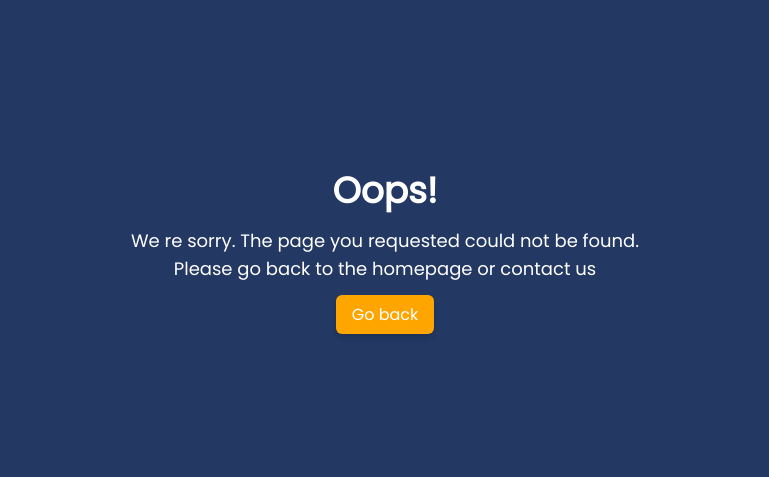
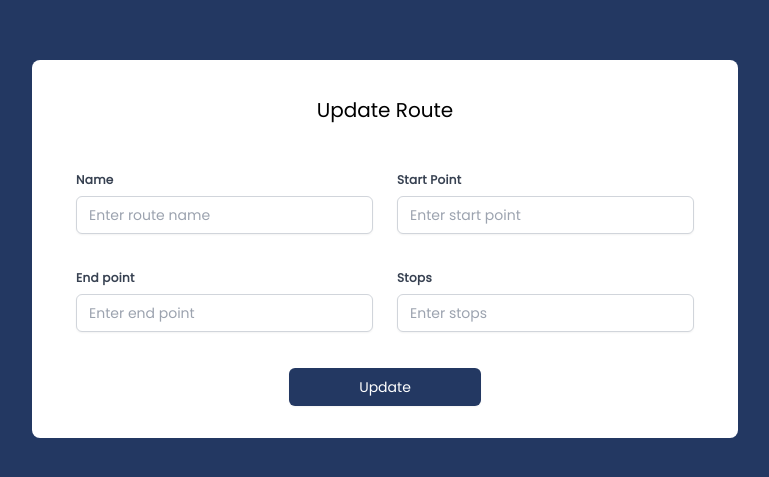
Before and after one commit to atlp-rwanda/rca-phantom-team5-fe, a React (Vite) app: page /update-route in a window 1280 px wide. Shown: the part 151-628 px from the top of the page, without its empty margins (255-1024 px from the left). Built offline with nearby package versions, Linux system fonts and the light colour scheme.

Commit message:
routes operations

```diff
--- a/package.json
+++ b/package.json
@@ -25,6 +25,7 @@
     "or": "^0.2.0",
     "react": "^18.2.0",
     "react-dom": "^18.2.0",
+    "react-feather": "^2.0.10",
     "react-hook-form": "^7.43.7",
     "react-icons": "^4.8.0",
     "react-loader-spinner": "^5.3.4",
--- a/src/App.tsx
+++ b/src/App.tsx
@@ -1,15 +1,18 @@
 import { BrowserRouter as Router, Route, Routes } from 'react-router-dom';
+import PrivateRoute from 'components/PrivateRoutes';
 import Layout from 'layouts/indes';
 import Sidebar from 'layouts/Sidebar';
+import CreateRouteScreen from 'screens/CreateRouteScreen';
 import Dashboard from 'screens/Dashboaord';
 import HomeScreen from 'screens/HomeScreen';
 import NotFoundScreen from 'screens/NotFoundScreen';
 import PasswordReset from 'screens/PasswordResetScreen';
 import RegisterUserScreen from 'screens/RegisterUser';
 import RequestPasswordReset from 'screens/RequestPasswordResetScreen';
+import RouteDetailsScreen from 'screens/RouteDetailsScreen';
 import SignInScreen from 'screens/SignInScreen';
 import SignUpScreen from 'screens/SignUpScreen';
-import PrivateRoute from 'components/PrivateRoutes';
+import UpdateRouteScreen from 'screens/UpdateRouteScreen';
 
 function App() {
   return (
@@ -23,6 +26,9 @@ function App() {
           <Route path='/reset-password/:token' element={<PasswordReset />} />
           <Route path='/request-reset-password' element={<RequestPasswordReset />} />
           <Route path='/register-user' element={<RegisterUserScreen />} />
+          <Route path='/create-route' element={<CreateRouteScreen />} />
+          <Route path='/update-route' element={<UpdateRouteScreen />} />
+          <Route path='/route-details' element={<RouteDetailsScreen />} />
           <Route path='*' element={<NotFoundScreen />} />
           <Route
             path='/dashboard'
--- a/src/components/PrivateRoutes.tsx
+++ b/src/components/PrivateRoutes.tsx
@@ -7,7 +7,7 @@ type Props = {
   redirectPath: string;
 };
 
-const PrivateRoute = ({ children, redirectPath }: Props) => {
+function PrivateRoute({ children, redirectPath }: Props) {
   const isAuthenticated = useSelector((state: RootState) => state.auth.isAuthonticated);
 
   if (!isAuthenticated) {
@@ -15,6 +15,6 @@ const PrivateRoute = ({ children, redirectPath }: Props) => {
   }
 
   return children as React.ReactElement;
-};
+}
 
 export default PrivateRoute;
--- /dev/null
+++ b/src/screens/CreateRouteScreen.tsx
@@ -0,0 +1,79 @@
+import React from 'react';
+
+export default function CreateRouteScreen() {
+  return (
+    <div className='flex h-screen items-center justify-center bg-primary'>
+      <form className='rounded-lg bg-white p-8'>
+        <div className='pb-12'>
+          <h2 className='mt-1 text-center text-xl text-black'>Create new route</h2>
+        </div>
+        <div className='mb-6 flex flex-wrap'>
+          <div className='mb-6 w-full px-3 md:mb-0 md:w-1/2'>
+            <label className='mb-2 block text-xs font-bold  tracking-wide text-gray-700' htmlFor='firstName'>
+              Name
+            </label>
+            <input
+              className='focus:primary mb-3 block w-full appearance-none rounded-md border border-gray-300 px-3 py-2
+                            shadow-sm placeholder:text-gray-400 focus:border-primary focus:outline-none
+                             focus:placeholder:text-gray-500 sm:text-sm'
+              id='name'
+              type='text'
+              placeholder='Enter route name'
+            />
+          </div>
+          <div className='w-full px-3 md:w-1/2'>
+            <label className='mb-2 block text-xs font-bold  tracking-wide text-gray-700' htmlFor='lastName'>
+              Start Point
+            </label>
+            <input
+              className='focus:primary mb-3 block w-full appearance-none rounded-md border border-gray-300 px-3 py-2
+                            shadow-sm placeholder:text-gray-400 focus:border-primary focus:outline-none
+                             focus:placeholder:text-gray-500 sm:text-sm'
+              id='startPoint'
+              type='text'
+              placeholder='Enter start point'
+            />
+          </div>
+        </div>
+        <div className='mb-6 flex flex-wrap'>
+          <div className='mb-6 w-full px-3 md:mb-0 md:w-1/2'>
+            <label className='mb-2 block text-xs font-bold  tracking-wide text-gray-700' htmlFor='email'>
+              End point
+            </label>
+            <input
+              className='focus:primary mb-3 block w-full appearance-none rounded-md border border-gray-300 px-3 py-2
+                            shadow-sm placeholder:text-gray-400 focus:border-primary focus:outline-none
+                             focus:placeholder:text-gray-500 sm:text-sm'
+              id='endPoint'
+              type='text'
+              placeholder='Enter end point'
+            />
+          </div>
+          <div className='w-full px-3 md:w-1/2'>
+            <label className='mb-2 block text-xs font-bold  tracking-wide text-gray-700' htmlFor='phone'>
+              Stops
+            </label>
+            <input
+              className='focus:primary mb-3 block w-full appearance-none rounded-md border border-gray-300 px-3 py-2
+                            shadow-sm placeholder:text-gray-400 focus:border-primary focus:outline-none
+                             focus:placeholder:text-gray-500 sm:text-sm'
+              id='stops'
+              type='text'
+              placeholder='Enter stops'
+            />
+          </div>
+        </div>
+        <div className='flex justify-center'>
+          <button
+            className='bg-primary hover:bg-primary flex w-[30%] justify-center rounded-md
+                                                         border border-transparent py-2 px-4 text-sm font-medium
+                                                         text-white shadow-sm'
+            type='submit'
+          >
+            Create
+          </button>
+        </div>
+      </form>
+    </div>
+  );
+}
--- /dev/null
+++ b/src/screens/RouteDetailsScreen.tsx
@@ -0,0 +1,41 @@
+import React from 'react';
+import { ArrowLeft } from 'react-feather';
+
+export default function RouteDetailsCreen() {
+  return (
+    <div className='bg-primary flex h-screen items-center justify-center'>
+      <form className='rounded-lg bg-white p-4'>
+        <div className='rounded-lg bg-white p-8'>
+          <h1 className='mt-1 text-center text-xl text-black pb-4'>Route Details</h1>
+          <div className='mb-4'>
+            <label className='font-bold'>Name:</label>
+            <span className='ml-2'>Road A</span>
+          </div>
+          <div className='mb-4'>
+            <label className='font-bold'>Start Point:</label>
+            <span className='ml-2'>City X</span>
+          </div>
+          <div className='mb-4'>
+            <label className='font-bold'>End Point:</label>
+            <span className='ml-2'>City Y</span>
+          </div>
+          <div className='mb-8'>
+            <label className='font-bold'>Stops:</label>
+            <span className='ml-2'>Stop 1, Stop 2, Stop 3</span>
+          </div>
+
+          <div className='flex justify-start'>
+            <button
+              className='bg-primary hover:bg-primary flex justify-center rounded-md
+                                                         border border-transparent py-2 px-4 text-sm font-medium
+                                                         text-white shadow-sm'
+              type='submit'
+            >
+              <ArrowLeft />
+            </button>
+          </div>
+        </div>
+      </form>
+    </div>
+  );
+}
--- /dev/null
+++ b/src/screens/UpdateRouteScreen.tsx
@@ -0,0 +1,79 @@
+import React from 'react';
+
+export default function UpdateRouteScreen() {
+  return (
+    <div className='flex h-screen items-center justify-center bg-primary'>
+      <form className='rounded-lg bg-white p-8'>
+        <div className='pb-12'>
+          <h2 className='mt-1 text-center text-xl text-black'>Update Route</h2>
+        </div>
+        <div className='mb-6 flex flex-wrap'>
+          <div className='mb-6 w-full px-3 md:mb-0 md:w-1/2'>
+            <label className='mb-2 block text-xs font-bold  tracking-wide text-gray-700' htmlFor='firstName'>
+              Name
+            </label>
+            <input
+              className='focus:primary mb-3 block w-full appearance-none rounded-md border border-gray-300 px-3 py-2
+                            shadow-sm placeholder:text-gray-400 focus:border-primary focus:outline-none
+                             focus:placeholder:text-gray-500 sm:text-sm'
+              id='name'
+              type='text'
+              placeholder='Enter route name'
+            />
+          </div>
+          <div className='w-full px-3 md:w-1/2'>
+            <label className='mb-2 block text-xs font-bold  tracking-wide text-gray-700' htmlFor='lastName'>
+              Start Point
+            </label>
+            <input
+              className='focus:primary mb-3 block w-full appearance-none rounded-md border border-gray-300 px-3 py-2
+                            shadow-sm placeholder:text-gray-400 focus:border-primary focus:outline-none
+                             focus:placeholder:text-gray-500 sm:text-sm'
+              id='startPoint'
+              type='text'
+              placeholder='Enter start point'
+            />
+          </div>
+        </div>
+        <div className='mb-6 flex flex-wrap'>
+          <div className='mb-6 w-full px-3 md:mb-0 md:w-1/2'>
+            <label className='mb-2 block text-xs font-bold  tracking-wide text-gray-700' htmlFor='email'>
+              End point
+            </label>
+            <input
+              className='focus:primary mb-3 block w-full appearance-none rounded-md border border-gray-300 px-3 py-2
+                            shadow-sm placeholder:text-gray-400 focus:border-primary focus:outline-none
+                             focus:placeholder:text-gray-500 sm:text-sm'
+              id='endPoint'
+              type='text'
+              placeholder='Enter end point'
+            />
+          </div>
+          <div className='w-full px-3 md:w-1/2'>
+            <label className='mb-2 block text-xs font-bold  tracking-wide text-gray-700' htmlFor='phone'>
+              Stops
+            </label>
+            <input
+              className='focus:primary mb-3 block w-full appearance-none rounded-md border border-gray-300 px-3 py-2
+                            shadow-sm placeholder:text-gray-400 focus:border-primary focus:outline-none
+                             focus:placeholder:text-gray-500 sm:text-sm'
+              id='stops'
+              type='text'
+              placeholder='Enter stops'
+            />
+          </div>
+        </div>
+        <div className='flex justify-center'>
+          <button
+            className='flex w-[30%] justify-center rounded-md border border-transparent
+                                                         bg-primary py-2 px-4 text-sm font-medium text-white
+                                                         shadow-sm hover:bg-primary'
+            type='submit'
+          >
+            Update
+          </button>
+        </div>
+      </form>
+    </div>
+  );
+}
```
Also changed, not shown: 1 other file (tests, documents, lock files or other folders).
